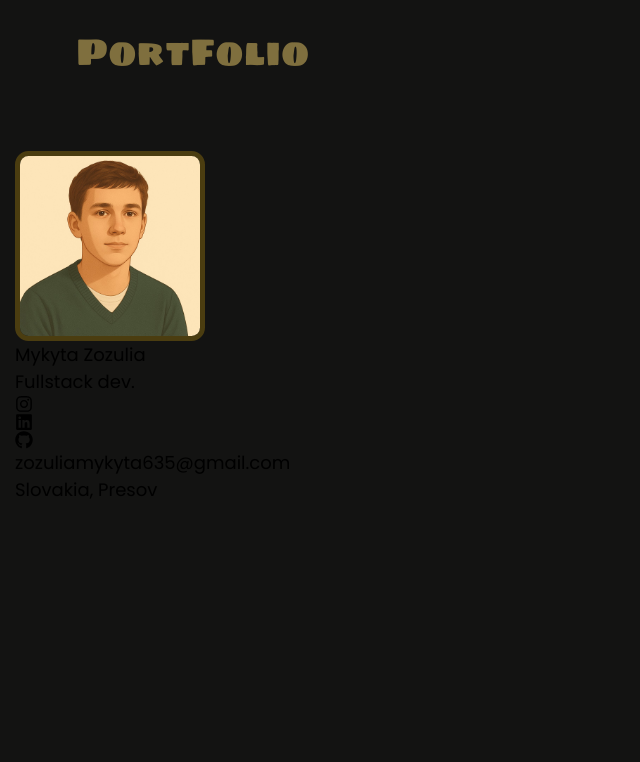
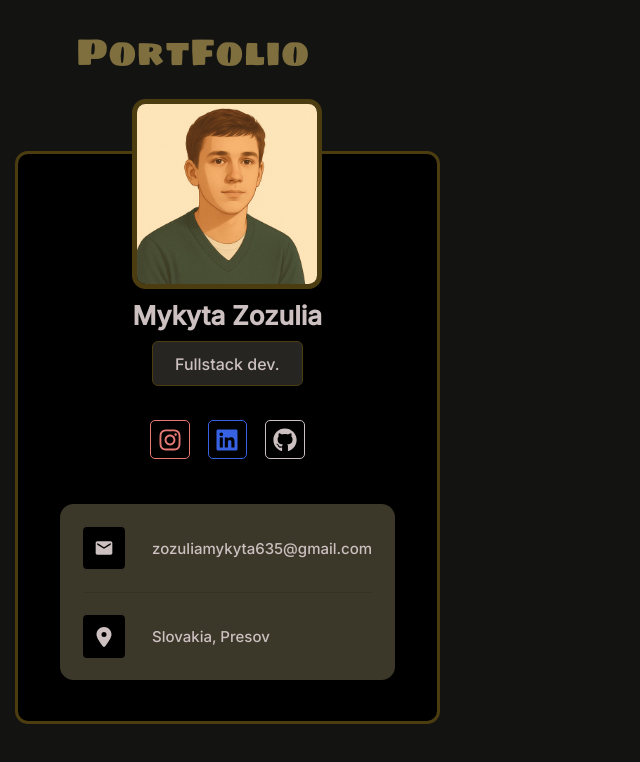
Before and after one commit to ZozuliaMykyta/portfolio-v2, a React (Vite) app: page / in a window 1280 px wide. Shown: the top 762 px of the page, without its empty margins (0-640 px from the left). Built offline with nearby package versions, Linux system fonts and the light colour scheme.

Commit message:
feat: enhance Info component with email and location details, and improve layout

```diff
--- a/src/components/Info.tsx
+++ b/src/components/Info.tsx
@@ -1,18 +1,26 @@
 import React from "react";
 import personalPhoto from "../assets/img/avatar-02-compressed.jpg";
 import { FaInstagram, FaLinkedin, FaGithub } from "react-icons/fa";
+import { MdEmail } from "react-icons/md";
+import { FaLocationDot } from "react-icons/fa6";
 
 const Info: React.FC = () => {
   const socialIcons = [
     {
       component: <FaInstagram />,
       link: "https://www.instagram.com/mykyta635/",
+      color: "rgba(231,121,117,1)",
     },
     {
       component: <FaLinkedin />,
       link: "https://www.linkedin.com/in/mykyta-zozulia-89ba76308/",
+      color: "rgba(54,98,227,1)",
     },
-    { component: <FaGithub />, link: "https://github.com/ZozuliaMykyta" },
+    {
+      component: <FaGithub />,
+      link: "https://github.com/ZozuliaMykyta",
+      color: "rgba(204,192,192,1)",
+    },
   ];
 
   const data = {
@@ -21,30 +29,44 @@ const Info: React.FC = () => {
   };
 
   return (
-    <div>
+    <div className="flex flex-col justify-center items-center text-center text-ash-rose font-family-inter bg-black px-[42px] py-9 border-[3px] border-solid border-custom-brown rounded-[13px]">
       <img
         src={personalPhoto}
         alt="personal photo"
-        className="w-[190px] h-[190px] border-[5px] border-[#4B3D10] rounded-xl"
+        className="w-[190px] h-[190px] border-[5px] border-solid border-custom-brown rounded-xl mt-[-95px]"
       />
-      <h2>Mykyta Zozulia</h2>
-      <h3>Fullstack dev.</h3>
-      <div>
+      <h2 className="mt-2.5 text-[26px] font-bold">Mykyta Zozulia</h2>
+      <h3 className="text-[16px] font-medium py-2.5 px-5 border-[1px] border-custom-brown rounded-[6px] bg-[#272522] mt-[10px]">
+        Fullstack dev.
+      </h3>
+      <div className="mt-[34px] flex justify-center items-center gap-4">
         {socialIcons.map((icon, index) => (
           <a
             href={icon.link}
             key={index}
             target="_blank"
             rel="noopener noreferrer"
+            className="text-[24px] border-[1px] border-solid p-1.5 rounded-[5px]"
+            style={{ color: icon.color, borderColor: icon.color }}
           >
             {icon.component}
           </a>
         ))}
       </div>
-      <div>
-        <ul>
-          <li>{data.gmail}</li>
-          <li>{data.location}</li>
+      <div className="mt-10 p-5 rounded-xl bg-[#3B3729]">
+        <ul className="text-[15px] font-medium flex flex-col justify-center items-start gap-5">
+          <div className="flex justify-between items-center gap-6 border-b border-b-[rgba(0,0,0,0.10)] pb-5">
+            <div className="p-2.5 bg-black rounded-[4px]">
+              <MdEmail className="text-[20px]" />
+            </div>
+            <li>{data.gmail}</li>
+          </div>
+          <div className="flex justify-between items-center gap-6">
+            <div className="p-2.5 bg-black rounded-[4px]">
+              <FaLocationDot className="text-[20px]" />
+            </div>
+            <li>{data.location}</li>
+          </div>
         </ul>
       </div>
     </div>
```
